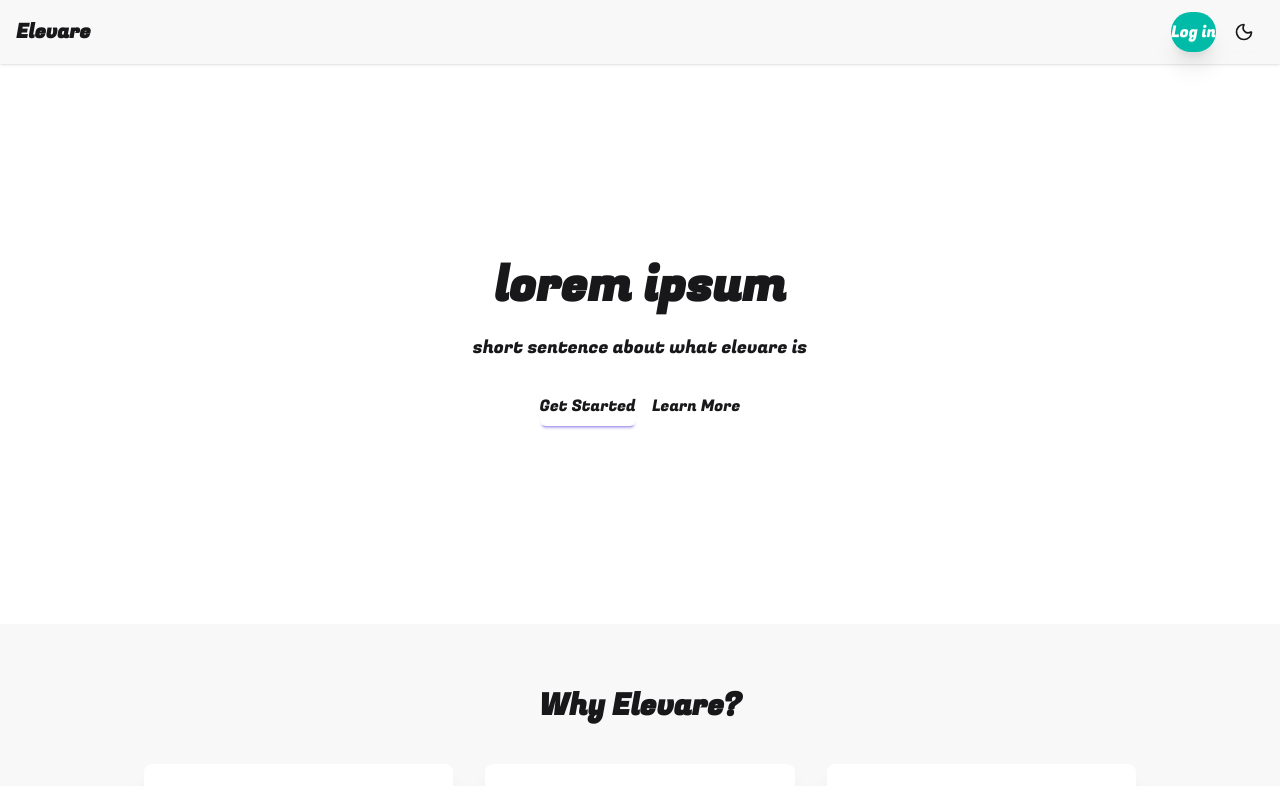
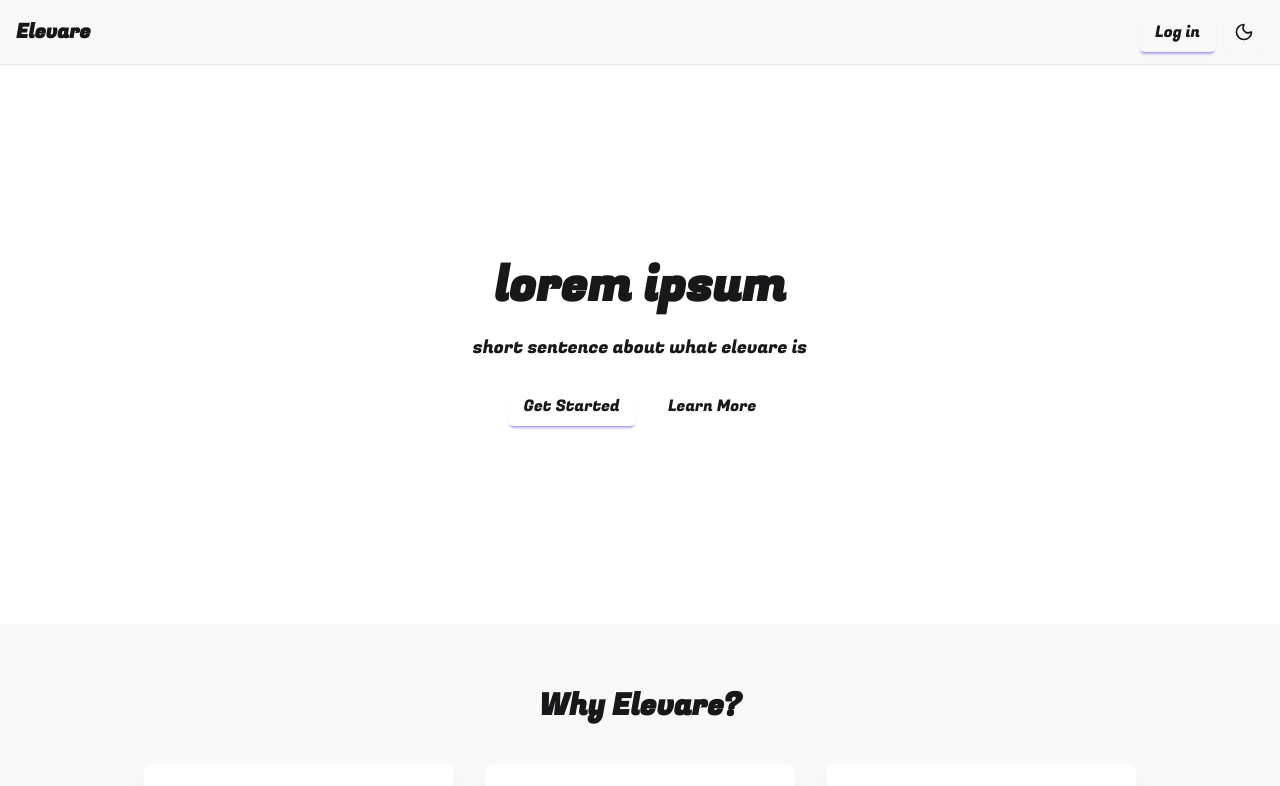
Before and after one commit to EmmaMartin123/Industrial_Project, a Next.js app in the folder frontend/: page / in a window 1280 px wide. Shown: the top 786 px of the page. Built offline with nearby package versions, Linux system fonts and the light colour scheme; no server answers.

Commit message:
update button component

```diff
--- a/frontend/app/page.tsx
+++ b/frontend/app/page.tsx
@@ -1,15 +1,35 @@
 "use client";
 
+import { useAuthStore } from "@/store/authStore";
+import { useRouter, usePathname } from "next/navigation";
+import { useEffect } from "react";
+import toast from "react-hot-toast";
+
 import { Rocket, Users, Coins } from "lucide-react";
-import toast from "react-hot-toast";
+import Button from "@/components/Button";
 import Navbar from "../components/Navbar";
 import Footer from "../components/Footer";
-import { useAuthStore } from "@/store/authStore";
 
 export default function Home() {
+	const router = useRouter()
+	const pathname = usePathname()
+	const { authUser, checkAuth } = useAuthStore()
+
+	// check if user is already logged in
+	useEffect(() => {
+		checkAuth()
+	}, [checkAuth])
+
+	const handleGetStarted = () => {
+		if (authUser) {
+			router.push("/browse");
+		} else {
+			router.push("/login");
+		}
+	};
+
 	return (
 		<div className="min-h-screen bg-base-100 text-base-content">
-			{/* Hero */}
 			<section className="hero min-h-[70vh] bg-base-100">
 				<div className="hero-content text-center">
 					<div className="max-w-2xl">
@@ -20,16 +40,13 @@ export default function Home() {
 							short sentence about what elevare is
 						</p>
 						<div className="flex justify-center gap-4">
-							<button className="btn btn-primary rounded-md">
-								Get Started
-							</button>
-							<button className="btn btn-outline rounded-md">Learn More</button>
+							<Button onClick={handleGetStarted}>Get Started</Button>
+							<Button className="btn-outline rounded-md" onClick={() => router.push("/learn")}>Learn More</Button>
 						</div>
 					</div>
 				</div>
 			</section>
 
-			{/* Features */}
 			<section className="py-16 bg-base-200">
 				<div className="max-w-5xl mx-auto px-4 text-center">
 					<h2 className="text-3xl font-bold mb-10">Why Elevare?</h2>
--- a/frontend/components/Button.tsx
+++ b/frontend/components/Button.tsx
@@ -7,16 +7,17 @@ interface ButtonProps extends React.ButtonHTMLAttributes<HTMLButtonElement> {
 
 export default function Button({
 	children,
-  className,
+	className = "",
 	isLoading,
 	loadingText,
 	...props
 }: ButtonProps) {
+	const baseStyles = "btn px-4 py-2"
+	const defaultStyles = "btn-primary rounded-md"
+
 	return (
 		<button
-      className={
-        "btn btn-primary rounded-md px-4 py-2"
-      }
+			className={`${baseStyles} ${className || defaultStyles}`}
 			disabled={isLoading || props.disabled}
 			{...props}
 		>
--- a/frontend/components/Navbar.tsx
+++ b/frontend/components/Navbar.tsx
@@ -1,12 +1,14 @@
 "use client"
 
 import { useAuthStore } from "@/store/authStore"
-import { useRouter } from "next/navigation"
+import { useRouter, usePathname } from "next/navigation"
 import { useEffect } from "react"
 import ThemeToggle from "@/components/ThemeToggle"
+import Button from "@/components/Button"
 
 export default function Navbar() {
 	const router = useRouter()
+	const pathname = usePathname()
 	const { authUser, logout, checkAuth } = useAuthStore()
 
 	const handleLogout = async () => {
@@ -14,11 +16,9 @@ export default function Navbar() {
 		router.push("/login")
 	}
 
-  useEffect(() => {
-    checkAuth()
-  }, [checkAuth])
-
-	console.log(authUser)
+	useEffect(() => {
+		checkAuth()
+	}, [checkAuth])
 
 	return (
 		<nav className="navbar bg-base-200 shadow px-4">
@@ -49,12 +49,12 @@ export default function Navbar() {
 					</>
 				) : (
 					<>
-						<button
-							className="btn bg-teal-500 hover:bg-teal-600 text-white rounded-full shadow-xl"
-							onClick={() => router.push("/login")}
-						>
-							Log in
-						</button>
+						{/* only show if we're NOT on the login page */}
+						{pathname !== "/login" && (
+							<Button onClick={() => router.push("/login")}>
+								Log in
+							</Button>
+						)}
 					</>
 				)}
 
--- a/frontend/components/ThemeToggle.tsx
+++ b/frontend/components/ThemeToggle.tsx
@@ -22,7 +22,7 @@ export default function ThemeToggle() {
   return (
     <button
       onClick={toggleTheme}
-      className="p-2 rounded-full btn"
+      className="p-2 rounded-md btn"
       aria-label={theme === "light" ? "Switch to dark mode" : "Switch to light mode"}
     >
       {theme === "light" ? (
```
Lines whose indentation alone changed are shown as unchanged.
